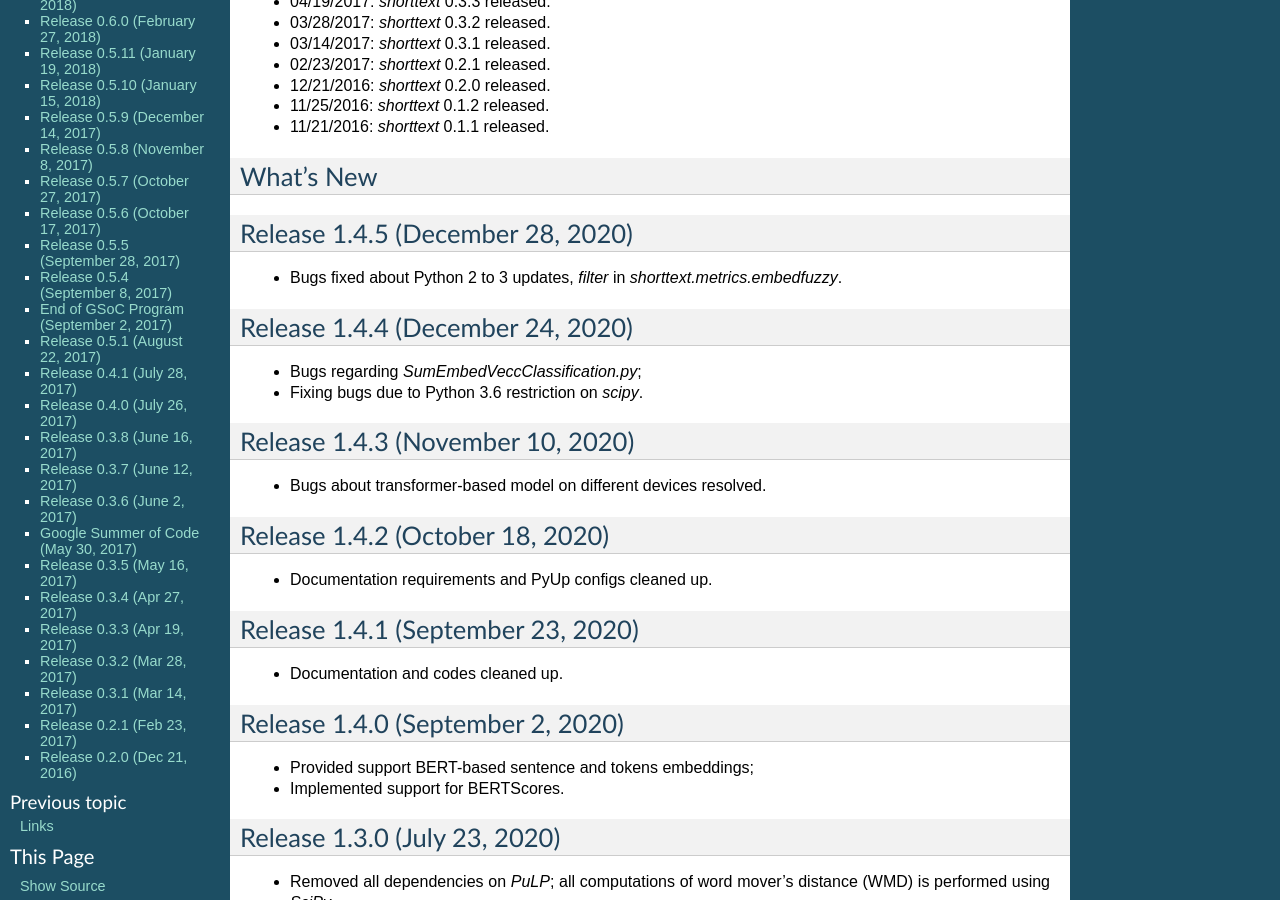
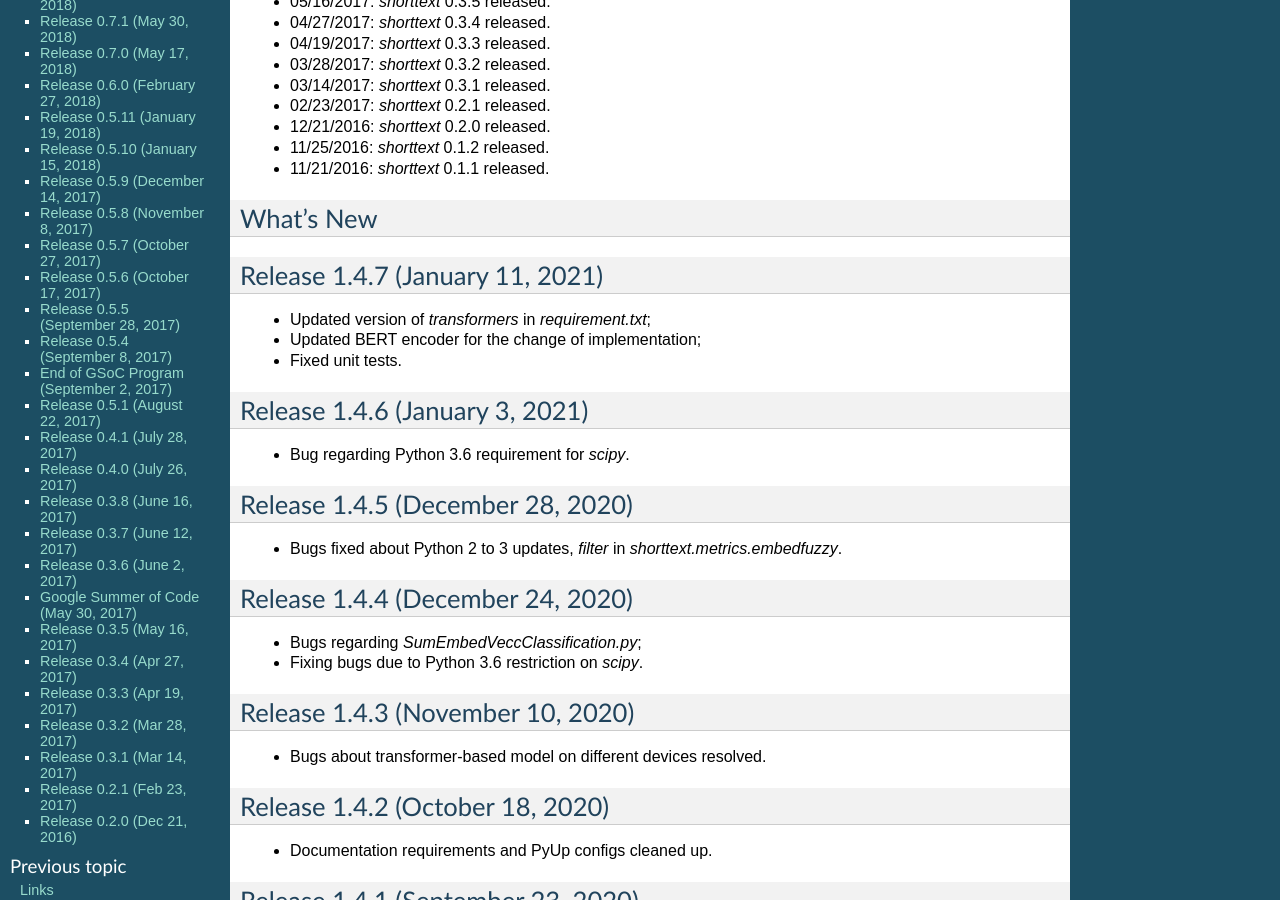
Before and after one commit to stephenhky/PyShortTextCategorization, a Sphinx documentation site: the page built from docs/news.rst, in a window 1280 px wide and 900 px high, scrolled down 1181 px. Built offline with Sphinx 7.4.7, drawn with Linux system fonts in a browser that asks for light colours; some of the changed text lies outside the part shown.

Commit message:
release 1.4.7

```diff
--- a/docs/conf.py
+++ b/docs/conf.py
@@ -58,7 +58,7 @@
 # The short X.Y version.
 version = u'1.4'
 # The full version, including alpha/beta/rc tags.
-release = u'1.4.5'
+release = u'1.4.7'
 
 # The language for content autogenerated by Sphinx. Refer to documentation
 # for a list of supported languages.
--- a/docs/news.rst
+++ b/docs/news.rst
@@ -1,6 +1,8 @@
 News
 ====
 
+* 01/11/2021: `shorttext` 1.4.7 released.
+* 01/03/2021: `shorttext` 1.4.6 released.
 * 12/28/2020: `shorttext` 1.4.5 released.
 * 12/24/2020: `shorttext` 1.4.4 released.
 * 11/10/2020: `shorttext` 1.4.3 released.
@@ -64,6 +66,18 @@
 
 What's New
 ----------
+
+Release 1.4.7 (January 11, 2021)
+--------------------------------
+
+* Updated version of `transformers` in `requirement.txt`;
+* Updated BERT encoder for the change of implementation;
+* Fixed unit tests.
+
+Release 1.4.6 (January 3, 2021)
+-------------------------------
+
+* Bug regarding Python 3.6 requirement for `scipy`.
 
 Release 1.4.5 (December 28, 2020)
 ---------------------------------
```
Also changed, not shown: README.md (+2 -1 lines).
